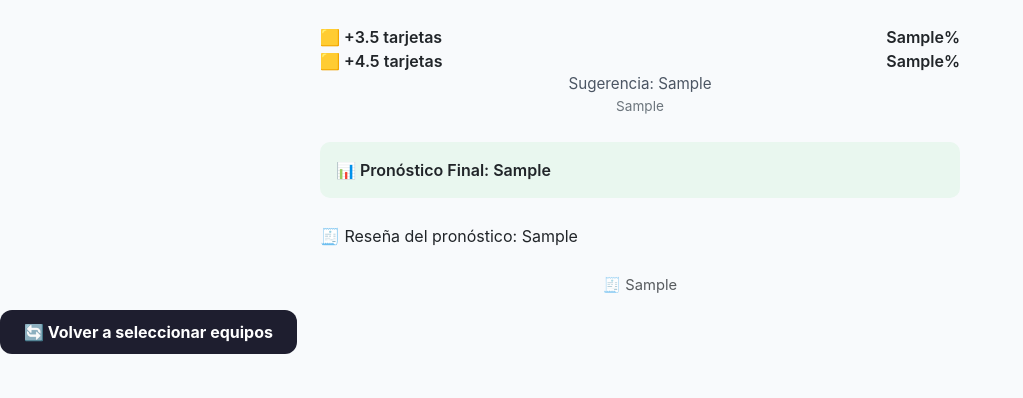
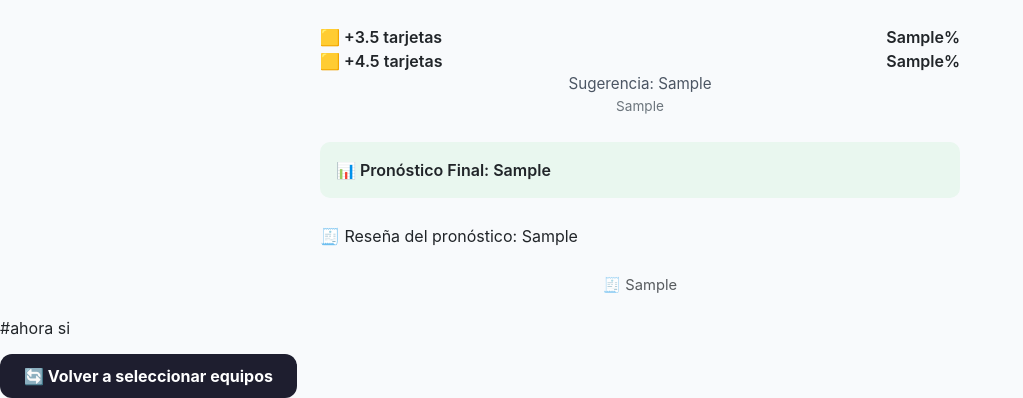
Before and after one commit to rockongo/RockData, a Flask app: template templates/rockdata_2.html in a window 1280 px wide. Shown: the part 653-1051 px from the top of the page, without its empty margins (0-1023 px from the left). Before the commit the page ends 1007 px from the top, so only its background shows below. Run offline with Flask 3, Linux system fonts and the light colour scheme; the template is opened without the code that fills it: most values are stand-ins (such as "Sample title", 1, 10 or a date in 2020).

```diff
--- a/templates/rockdata_2.html
+++ b/templates/rockdata_2.html
@@ -147,6 +147,8 @@
 
 {% endif %}
 
+#ahora si
+
 
   <div class="mt-4">
     <a href="{{ url_for('inicio') }}" class="btn-volver">🔄 Volver a seleccionar equipos</a>
```
